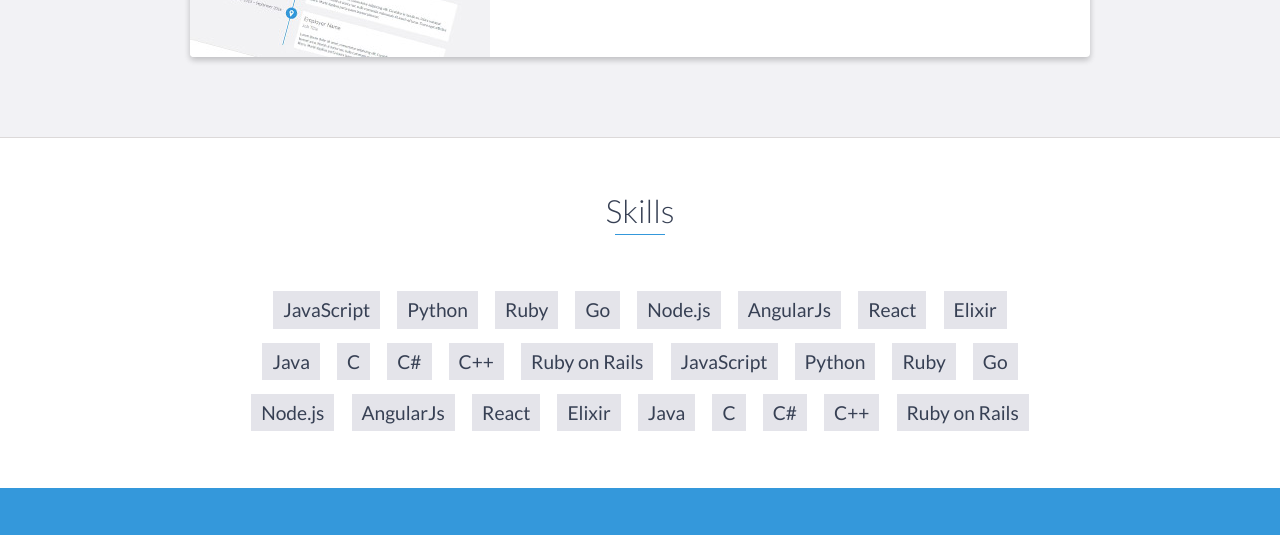
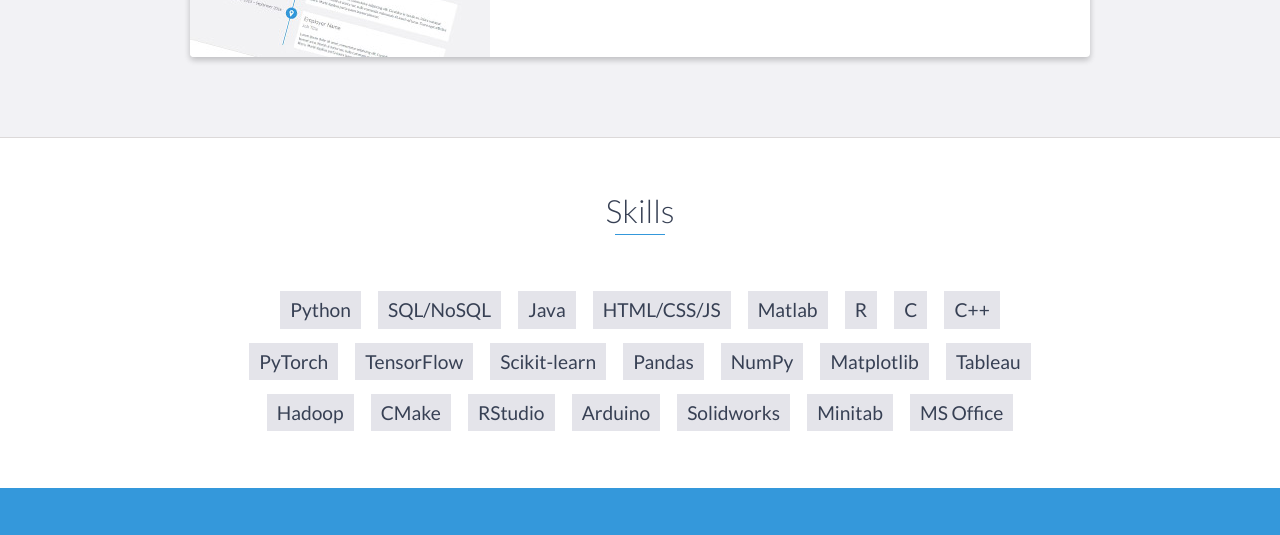
Before and after one commit to kdave12/kdave12.github.io, a website: page index.html in a window 1280 px wide. Shown: the part 5332-5867 px from the top of the page. Drawn offline with nearby package versions, Linux system fonts and the light colour scheme.

Commit message:
Update index.html

```diff
--- a/index.html
+++ b/index.html
@@ -290,32 +290,29 @@
     <div id="skills">
         <h2 class="heading">Skills</h2>
         <ul>
-            <li>JavaScript</li>
             <li>Python</li>
-            <li>Ruby</li>
-            <li>Go</li>
-            <li>Node.js</li>
-            <li>AngularJs</li>
-            <li>React</li>
-            <li>Elixir</li>
+            <li>SQL/NoSQL</li>
             <li>Java</li>
+            <li>HTML/CSS/JS</li>
+            <li>Matlab</li>
+            <li>R</li>
             <li>C</li>
-            <li>C#</li>
             <li>C++</li>
-            <li>Ruby on Rails</li>
-            <li>JavaScript</li>
-            <li>Python</li>
-            <li>Ruby</li>
-            <li>Go</li>
-            <li>Node.js</li>
-            <li>AngularJs</li>
-            <li>React</li>
-            <li>Elixir</li>
-            <li>Java</li>
-            <li>C</li>
-            <li>C#</li>
-            <li>C++</li>
-            <li>Ruby on Rails</li>
+            <li>PyTorch</li>
+            <li>TensorFlow</li>
+            <li>Scikit-learn</li>
+            <li>Pandas</li>
+            <li>NumPy</li>
+            <li>Matplotlib</li>
+            <li>Tableau</li>
+            <li>Hadoop</li>
+            <li>CMake</li>
+            <li>RStudio</li>
+	    <li>Arduino</li>
+            <li>Solidworks</li>
+            <li>Minitab</li>
+	    <li>MS Office</li>
+
         </ul>
     </div>
     <!-- End #skills -->
```
